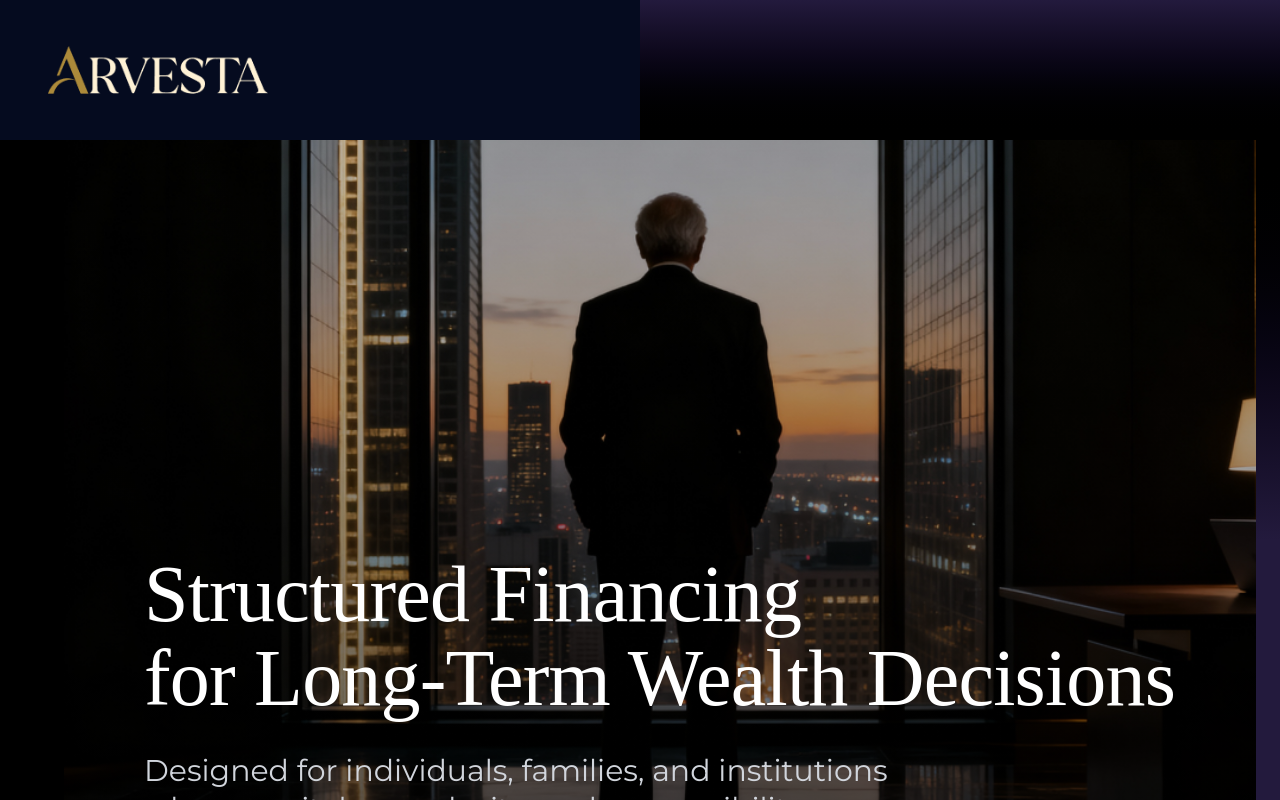
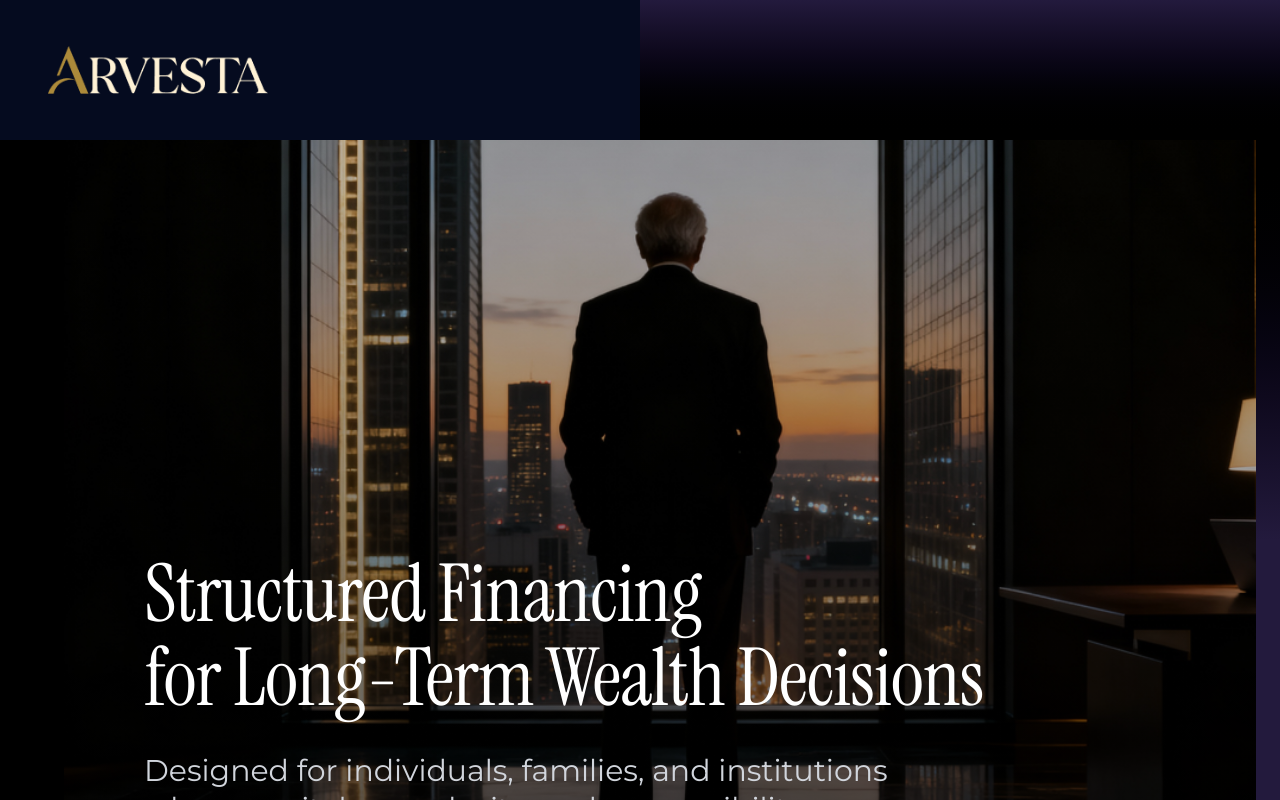
Before and after one commit to servyyai-alt/trc-neo-website, a React (Vite) app: page / in a window 1280 px wide. Built offline with nearby package versions, Linux system fonts and the light colour scheme.

Commit message:
font change

```diff
--- a/src/index.css
+++ b/src/index.css
@@ -4,13 +4,13 @@
 /* Ensure Instrument Serif font is properly loaded */
 @layer base {
   .font-montserrat {
-    font-family: 'Montserrat', sans-serif;
+    font-family: Montserrat, sans-serif;
   }
 }
 
 @layer utilities {
   .font-instrument {
-    font-family: '"Instrument Serif"' !important;
+    font-family: "Instrument Serif", serif;
 
   }
 }
```
